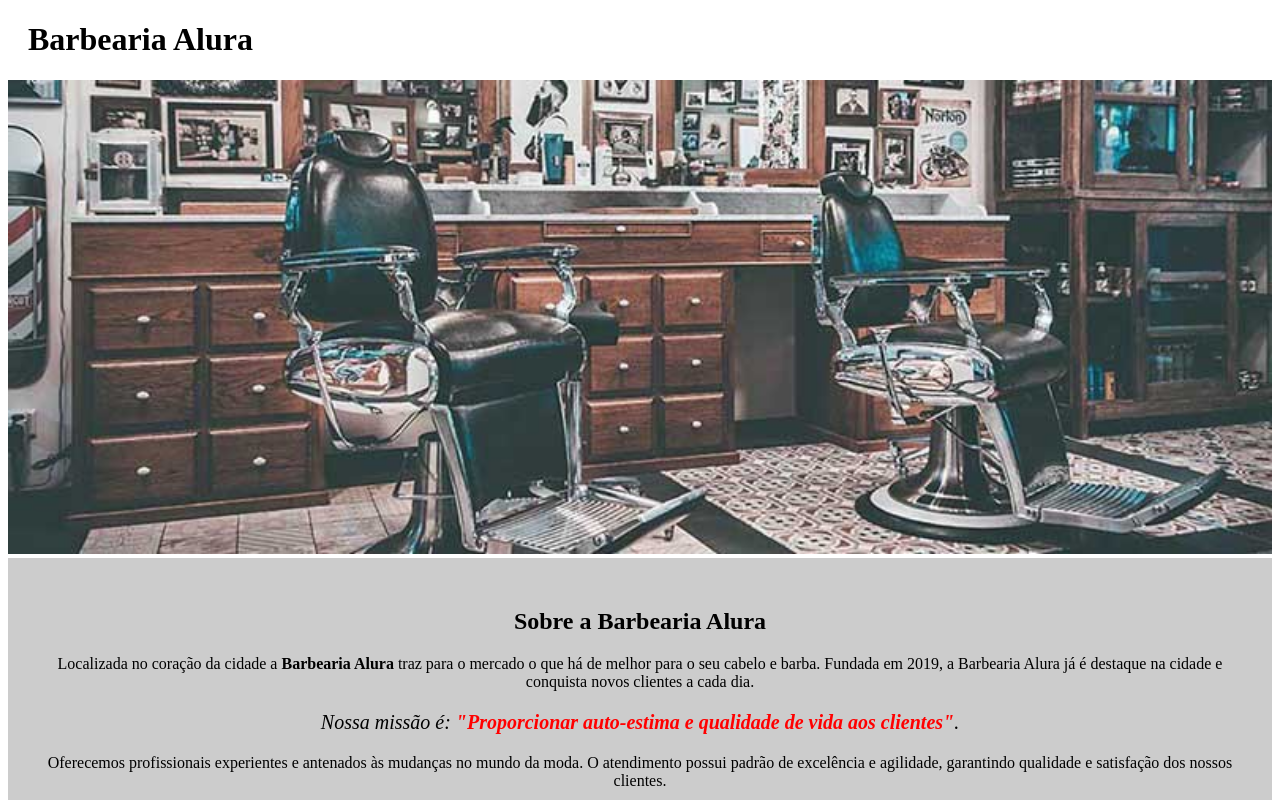
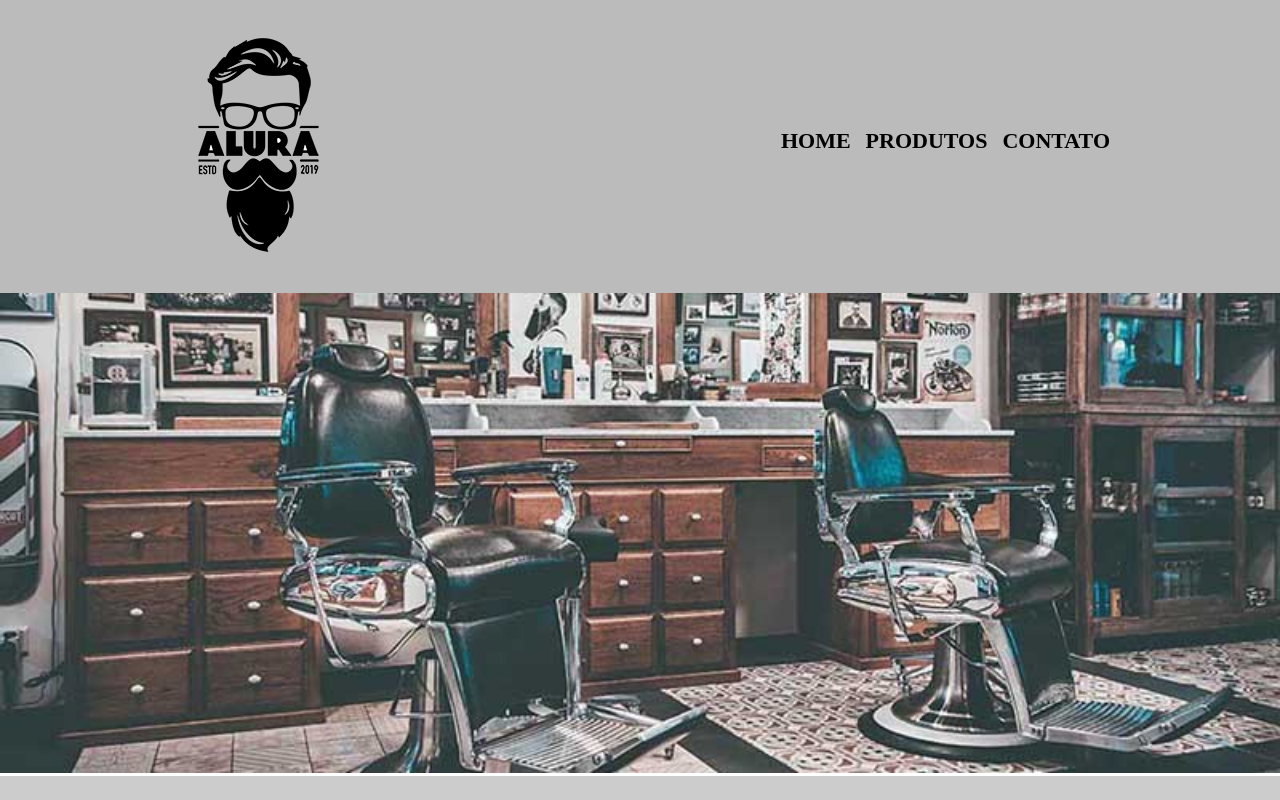
Before and after one commit to gabrieldarlan/barbearia-alura, a plain HTML site: page index.html in a window 1280 px wide. Shown: the top 800 px of the page. Drawn offline with Linux system fonts and the light colour scheme.

Commit message:
curso 2 completo - adicionado menu e footer na página de index

```diff
--- a/index.html
+++ b/index.html
@@ -3,11 +3,24 @@
   <head>
     <meta charset="UTF-8" />
     <title>Barbearia Alura</title>
+    <link rel="stylesheet" href="reset.css" />
     <link rel="stylesheet" href="style.css" />
   </head>
   <body>
-    <header class="cabecalho">
+    <!-- <header class="cabecalho">
       <h1 class="titulo-principal">Barbearia Alura</h1>
+    </header> -->
+    <header>
+      <div class="caixa">
+        <h1><img src="logo.png" alt="Logo Barbearia Alura" /></h1>
+        <nav>
+          <ul>
+            <li><a href="index.html">Home</a></li>
+            <li><a href="produtos.html">Produtos</a></li>
+            <li><a href="contato.html">Contato</a></li>
+          </ul>
+        </nav>
+      </div>
     </header>
     <img id="banner" src="banner.jpg" alt="Banner da barbearia alura" />
 
@@ -51,5 +64,9 @@
         class="imagem-beneficios"
       />
     </div>
+    <footer>
+      <img src="logo-branco.png" alt="logo branco" />
+      <p class="copyright">&copy; Copyright Barbearia Alura - 2019</p>
+    </footer>
   </body>
 </html>
--- a/style.css
+++ b/style.css
@@ -1,3 +1,44 @@
+/* inicio do menu*/
+
+header {
+  background: #bbbbbb;
+  padding: 20px 0;
+}
+
+.caixa {
+  position: relative;
+  width: 940px;
+  margin: 0 auto;
+}
+
+nav {
+  position: absolute;
+  top: 110px;
+  right: 0;
+}
+
+nav li {
+  display: inline-block;
+  margin: 0 0 0 15px;
+}
+
+nav ul{
+  display: flex;
+}
+
+nav a {
+  text-transform: uppercase;
+  color: #000000;
+  font-weight: bold;
+  font-size: 22px;
+  text-decoration: none;
+}
+
+nav a:hover {
+  color: #c78c19;
+  text-decoration: underline;
+}
+/* fim do menu */
 #banner {
   width: 100%;
 }
@@ -46,3 +87,18 @@ ul {
 .imagem-beneficios {
   width: 50%;
 }
+
+/* footer */
+footer{
+  text-align: center;
+  background: url(bg.jpg);
+  padding: 40px 0;
+
+}
+
+.copyright{
+  color: white;
+  font-size: 13px;
+  margin-top: 20px;
+}
+/* footer */
```
